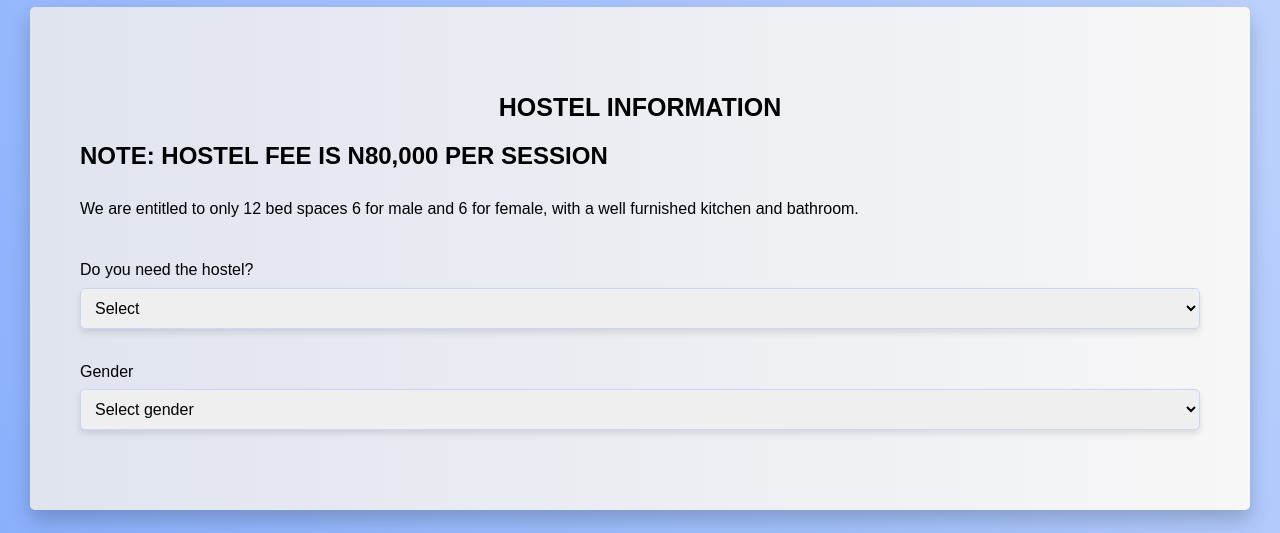
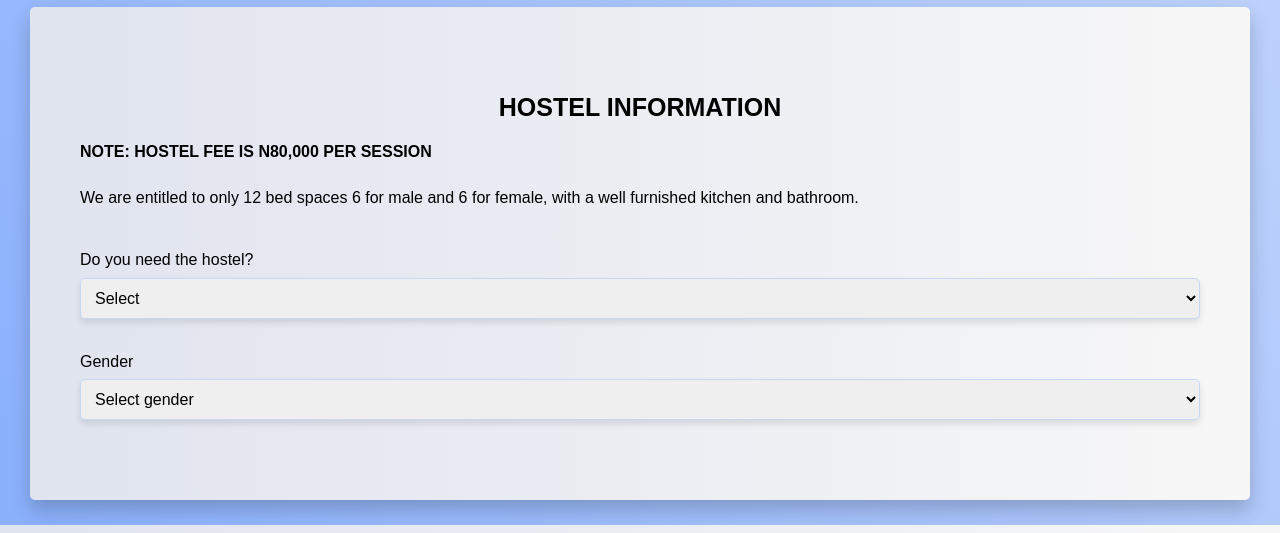
Before and after one commit to Tectonik/CGTII.COM, a plain HTML site: page index.html in a window 1280 px wide. Shown: the part 5260-5793 px from the top of the page. Drawn offline with Linux system fonts and the light colour scheme.

Commit message:
Update index.html

```diff
--- a/index.html
+++ b/index.html
@@ -1050,7 +1050,7 @@ button#draft-button:hover {
                     <h3>HOSTEL INFORMATION</h3>
                     <div class="hostel-form">
                     <div class="hostel-input">
-                      <h2>NOTE: HOSTEL FEE IS N80,000 PER SESSION</h2>
+                      <h4>NOTE: HOSTEL FEE IS N80,000 PER SESSION</h4>
                       <P>We are entitled to only 12 bed spaces 6 for male and 6 for female, with a well furnished kitchen and bathroom.</P>
                     </div>
 
```
